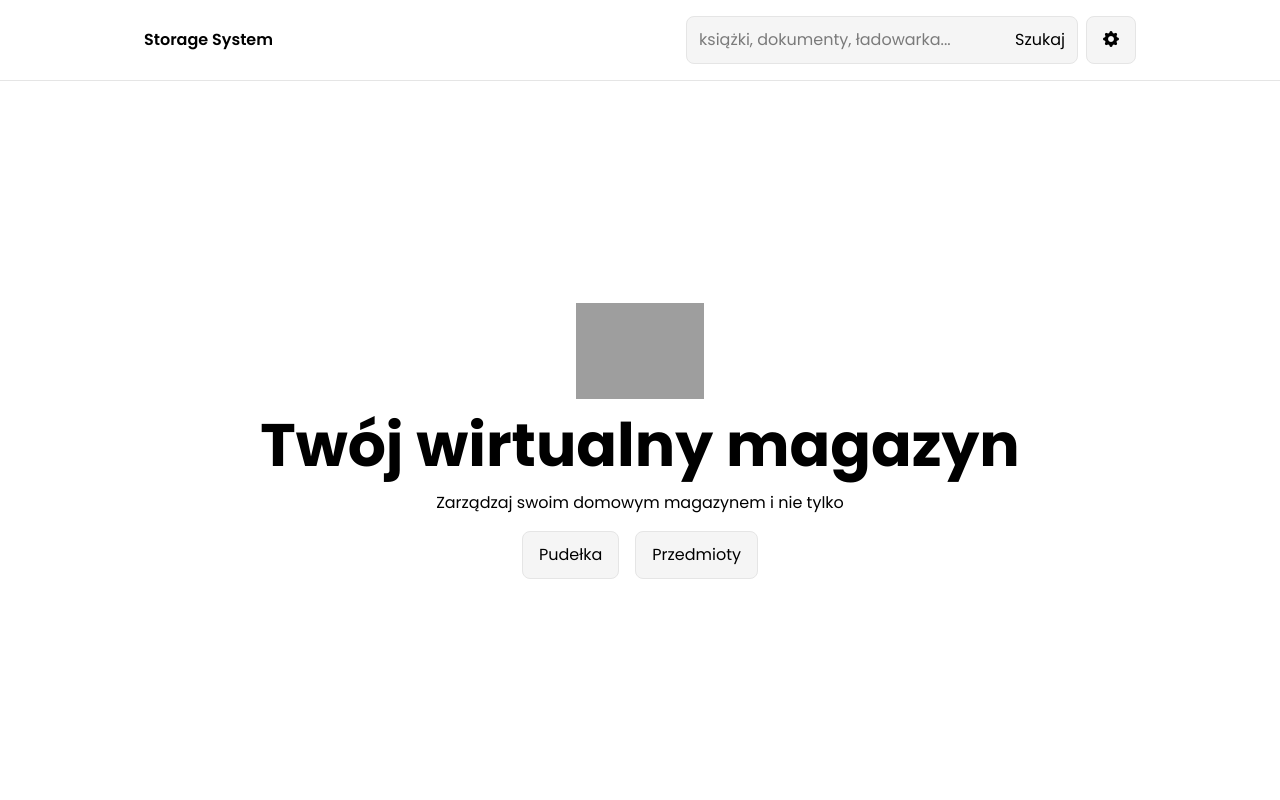
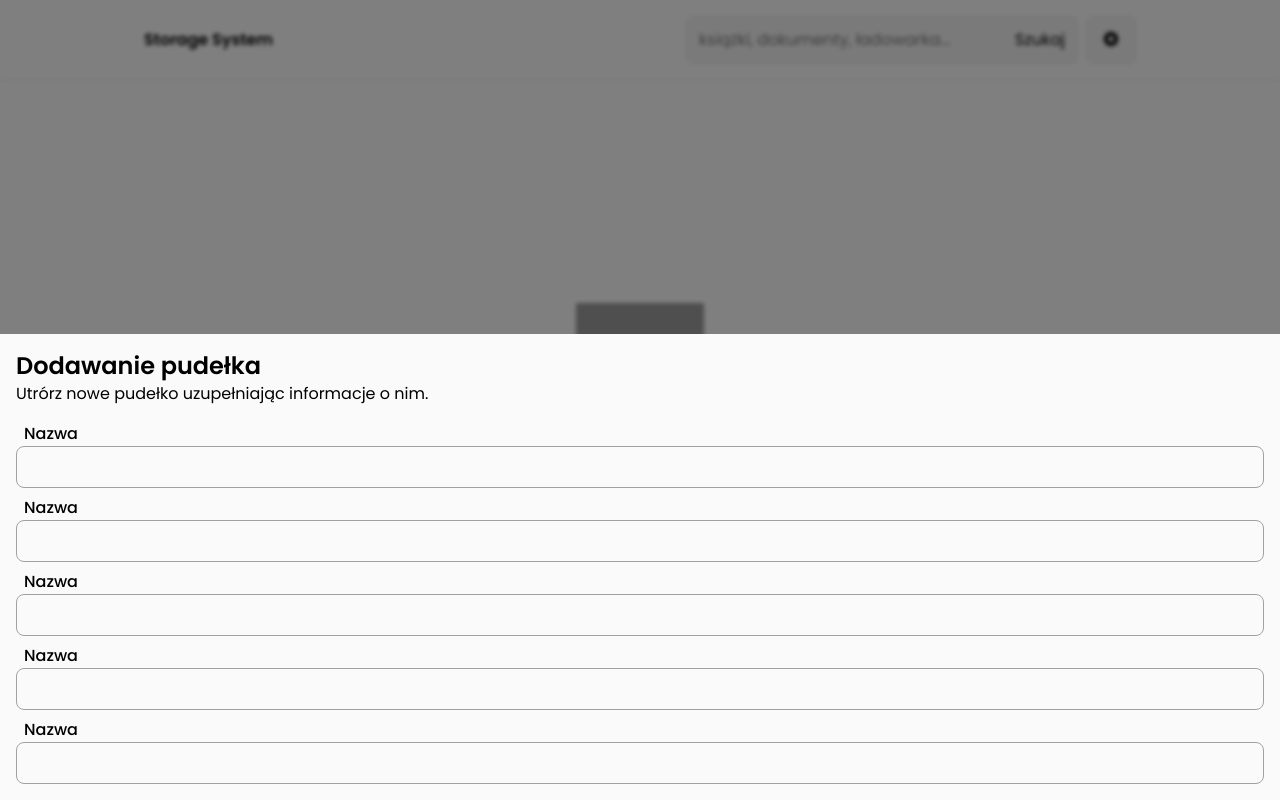
Before and after one commit to MrWoodsman/storage_system, a React (Vite) app in the folder frontend/: page / in a window 1280 px wide. Built offline with nearby package versions, Linux system fonts and the light colour scheme; grey boxes are pictures that could not be loaded.

Commit message:
Dodanie popup do routera tak zeby była możliwość wysweitlania na kazdej stronie

```diff
--- a/frontend/src/App.jsx
+++ b/frontend/src/App.jsx
@@ -1,4 +1,4 @@
-import { createBrowserRouter, RouterProvider } from "react-router-dom";
+import { createBrowserRouter, RouterProvider, Outlet } from "react-router-dom";
 import { PATHS } from "./router/paths";
 // PAGES
 import { Homepage } from "./pages/Homepage";
@@ -7,31 +7,27 @@ import { Itemspage } from "./pages/Itemspage";   // Poprawiono "Itemspage" na "I
 import { Errorpage } from "./pages/Errorpage";
 import { Settingspage } from "./pages/Settingspage";
 import { OneBoxPage } from "./pages/OneBoxPage";
+import { PopupNewBox } from "./components/popups/PopupNewBox";
 
 // Tworzenie routera
 const router = createBrowserRouter([
-
   {
-    path: PATHS.HOME,
-    element: <Homepage />,
+    path: "/",
+    element: (
+      <>
+        <PopupNewBox />
+        <Outlet />
+      </>
+    ),
+    children: [
+      { path: PATHS.HOME, element: <Homepage /> },
+      { path: PATHS.BOXES, element: <Boxespage /> },
+      { path: PATHS.ITEMS, element: <Itemspage /> },
+      { path: PATHS.SETTINGS, element: <Settingspage /> },
+      { path: PATHS.BOX_PAGE, element: <OneBoxPage /> }
+    ],
     errorElement: <Errorpage />
-  },
-  {
-    path: PATHS.BOXES,
-    element: <Boxespage />,
-  },
-  {
-    path: PATHS.ITEMS,
-    element: <Itemspage />,
-  },
-  {
-    path: PATHS.SETTINGS,
-    element: <Settingspage />,
-  },
-  {
-    path: PATHS.BOX_PAGE,
-    element: <OneBoxPage />,
-  },
+  }
 ]);
 
 function App() {
--- a/frontend/src/components/GroupLabel.jsx
+++ b/frontend/src/components/GroupLabel.jsx
@@ -1,4 +1,4 @@
-import { useEffect, useState } from "react";
+import { useState } from "react";
 
 export const GroupLabel = ({ labelTitle, toDisplayInList }) => {
     const [isFolded, setIsFolded] = useState(false)
@@ -17,7 +17,7 @@ export const GroupLabel = ({ labelTitle, toDisplayInList }) => {
             >
                 {labelTitle}
 
-                <button className="w-8 h-8 flex items-center justify-center rounded-lg">
+                <button className="w-8 h-8 flex items-center justify-center rounded-lg cursor-pointer">
                     {isFolded ? <i className="bi bi-caret-up-fill"></i> : <i className="bi bi-caret-down-fill"></i>}
                 </button>
             </div>
--- /dev/null
+++ b/frontend/src/components/InputComponent.jsx
@@ -0,0 +1,17 @@
+export const InputComponent = ({ InputLabel, Placeholder }) => {
+    return (
+        <div className="flex flex-col">
+            <label
+                className="px-2 text-base font-medium"
+                htmlFor=""
+            >{InputLabel ?? "Brak nazwy"}</label>
+            <input
+                placeholder={Placeholder}
+                className="border-[1px] border-neutral-400 p-2 rounded-lg"
+                type="text"
+                name=""
+                id=""
+            />
+        </div>
+    )
+}
--- /dev/null
+++ b/frontend/src/components/popups/PopupNewBox.jsx
@@ -0,0 +1,27 @@
+// COMPONENTS
+import { InputComponent } from "../InputComponent"
+
+export const PopupNewBox = () => {
+    const isMobile = true
+
+    const variableClassParent = isMobile ? "flex-col-reverse" : "flex-row-reverse"
+    const variableClassChildren = isMobile ? "" : "max-w-[450px]"
+
+    return (
+        <div className={`${variableClassParent} popup absolute left-0 bottom-0 w-full h-full bg-black/50 flex backdrop-blur-[2px]`}>
+            <div className={`${variableClassChildren} main-element bg-neutral-50 p-4 flex flex-col gap-4`}>
+                <div className="header">
+                    <h1 className="font-semibold text-2xl">Dodawanie pudełka</h1>
+                    <h2 className="font-normal text-base">Utrórz nowe pudełko uzupełniając informacje o nim.</h2>
+                </div>
+                <div className="input-wrap flex flex-col gap-2">
+                    <InputComponent InputLabel={"Nazwa"} />
+                    <InputComponent InputLabel={"Nazwa"} />
+                    <InputComponent InputLabel={"Nazwa"} />
+                    <InputComponent InputLabel={"Nazwa"} />
+                    <InputComponent InputLabel={"Nazwa"} />
+                </div>
+            </div>
+        </div>
+    )
+}
--- a/frontend/src/pages/Boxespage.jsx
+++ b/frontend/src/pages/Boxespage.jsx
@@ -45,7 +45,7 @@ export const Boxespage = () => {
                 <GroupLabel labelTitle={"Nie przypisane"} toDisplayInList={boxesData.filter((box) => !box.locationId)} />
                 {
                     locationsData.map((location, index) => (
-                        <GroupLabel key={index} labelTitle={location.name} toDisplayInList={boxesData.filter((box) => box.locationId == location.id)} />
+                        <GroupLabel key={`box_${index}`} labelTitle={location.name} toDisplayInList={boxesData.filter((box) => box.locationId == location.id)} />
                     ))
                 }
             </div>
```
